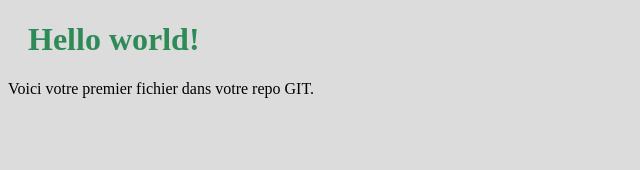
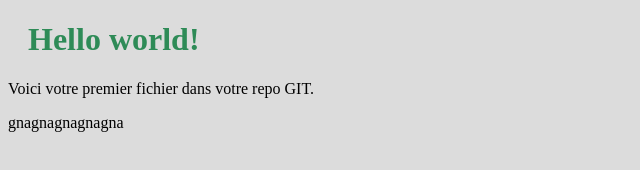
Before and after one commit to Dteeech/hello-world, a plain HTML site: page index.html in a window 1280 px wide. Shown: the whole page, without its empty margins (0-640 px from the left). Drawn offline with Linux system fonts and the light colour scheme.

Commit message:
updated index.html with a new line

```diff
--- a/index.html
+++ b/index.html
@@ -10,6 +10,7 @@
 
     <h1>Hello world!</h1>
     <p>Voici votre premier fichier dans votre repo GIT.</p>
+    <p>gnagnagnagnagna</p>
 
 </body>
 
```
